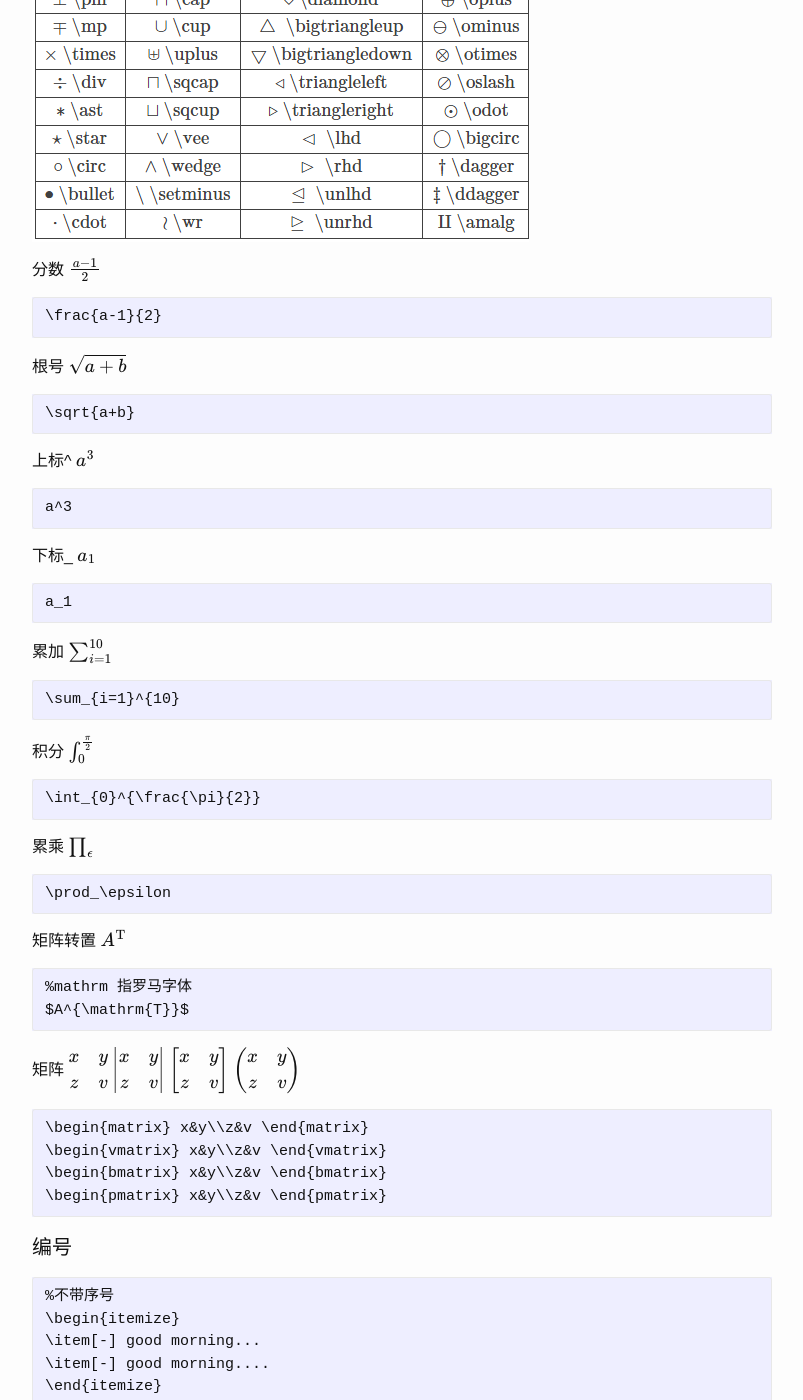
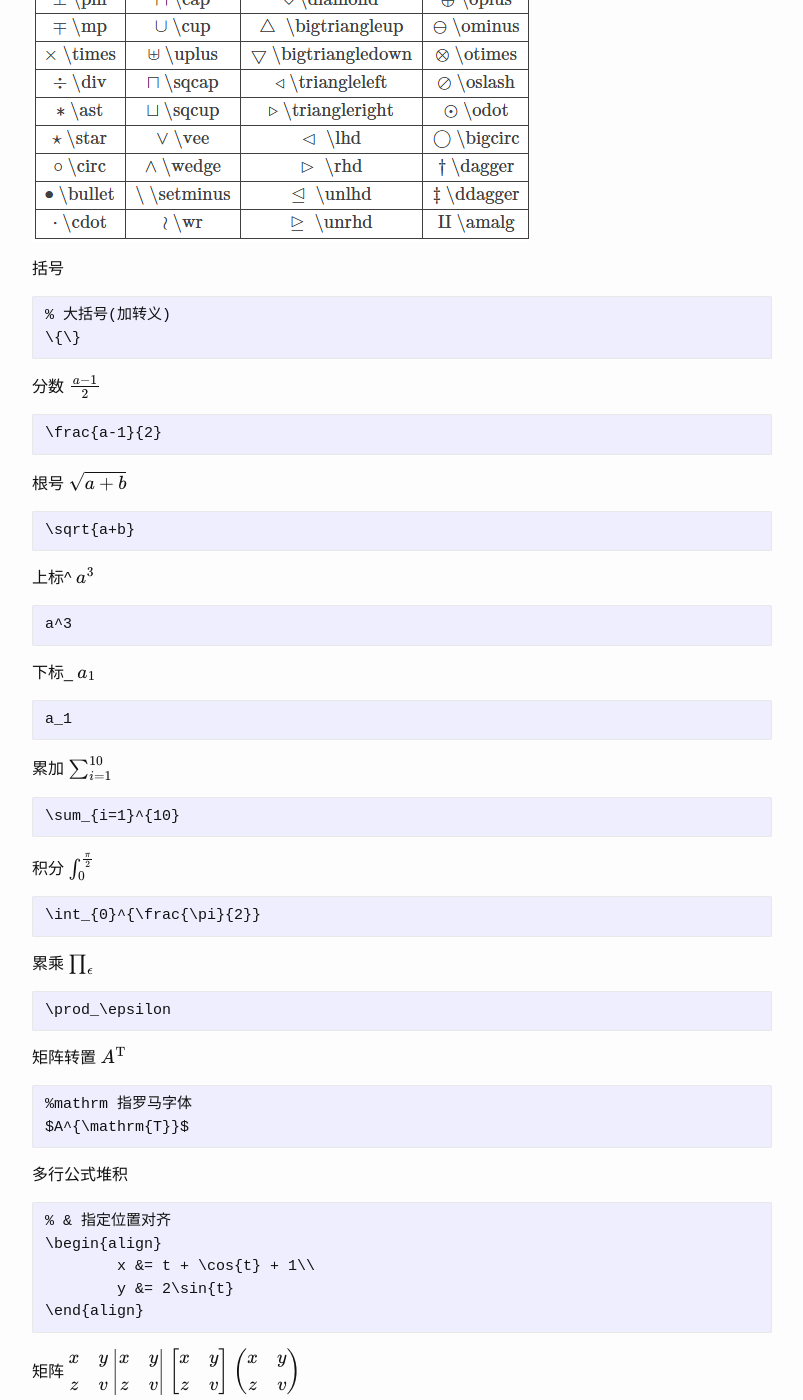
Before and after one commit to josephstalin117/josephstalin117.github.io, a Jekyll site: the page built from _posts/2018-6-23-latex.markdown, in a window 1280 px wide and 1400 px high, scrolled down 2866 px. Shown: the whole window, without its empty margins (238-1041 px from the left). Built offline with Jekyll 4.4.1, drawn with Linux system fonts in a browser that asks for light colours; formulas are drawn with MathJax 3.

Commit message:
add brackets setting

````diff
--- a/_posts/2018-6-23-latex.markdown
+++ b/_posts/2018-6-23-latex.markdown
@@ -129,6 +129,12 @@ $$行间公司$$
 
 ![images](/source/operation.png)
 
+括号
+```
+% 大括号(加转义)
+\{\}
+```
+
 分数
 $\frac{a-1}{2}$
 ```
@@ -176,6 +182,15 @@ $A^{\mathrm{T}}$
 ```
 %mathrm 指罗马字体
 $A^{\mathrm{T}}$
+```
+
+多行公式堆积
+```
+% & 指定位置对齐
+\begin{align}
+	x &= t + \cos{t} + 1\\
+	y &= 2\sin{t}
+\end{align}
 ```
 
 矩阵
````
